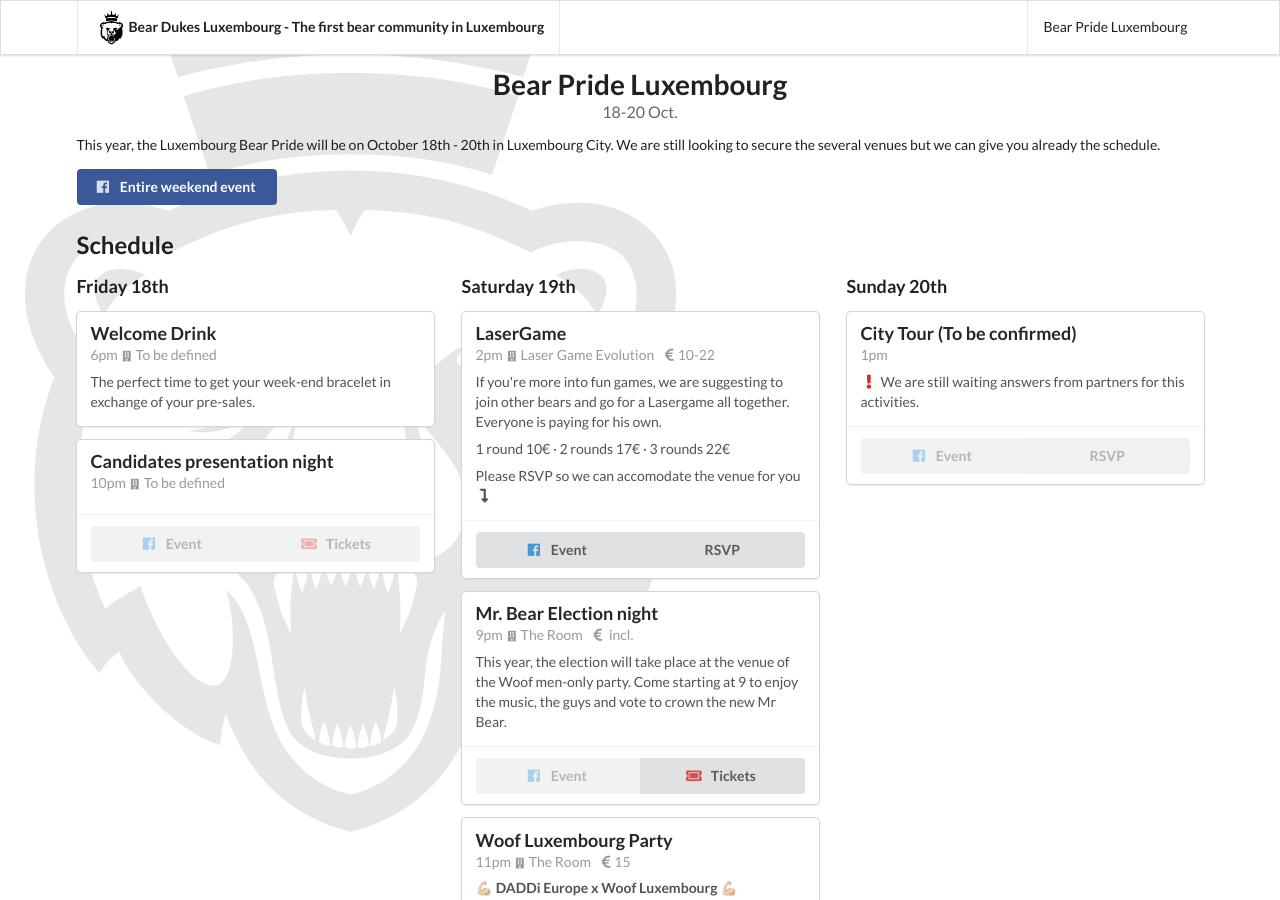
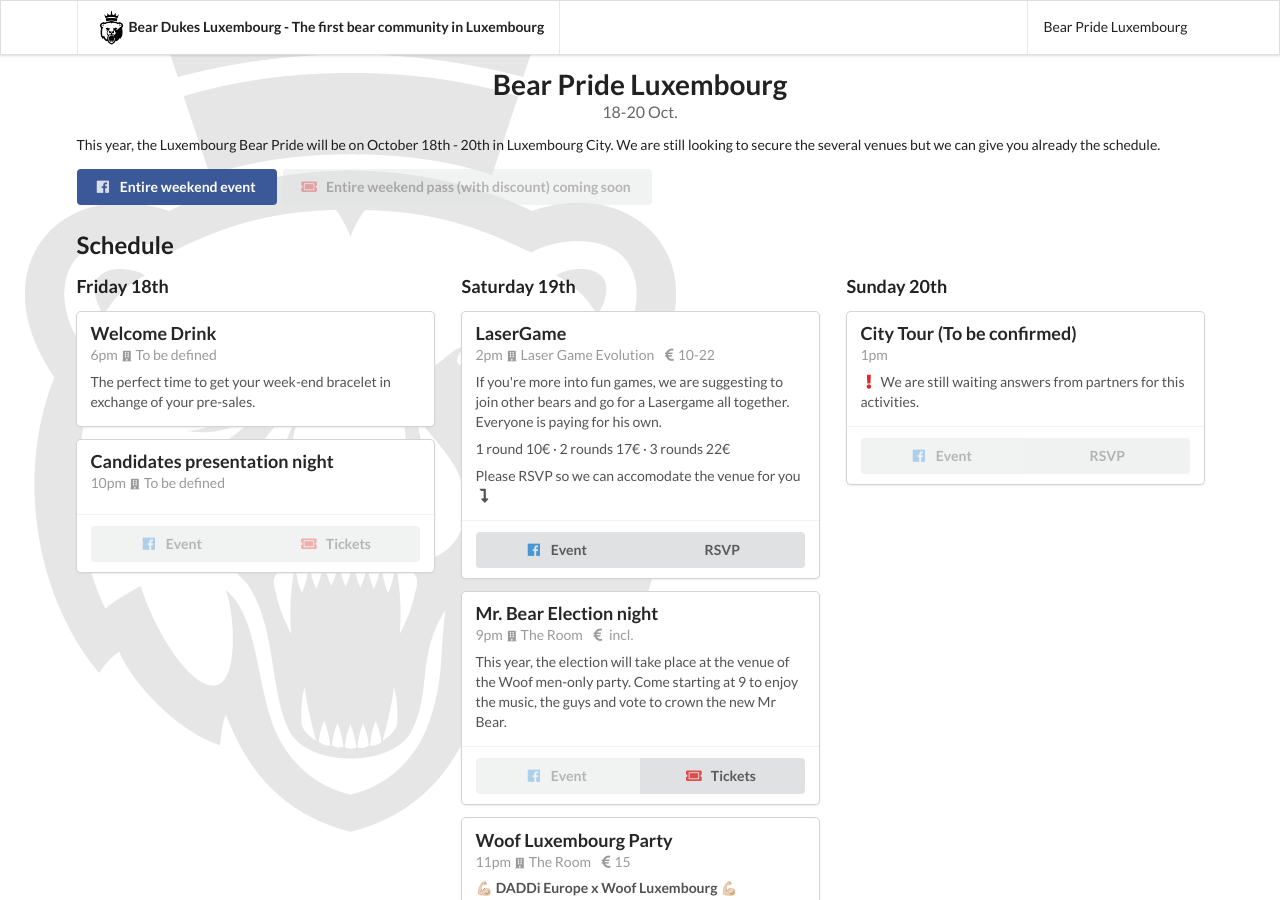
Before and after one commit to bear-dukes-luxembourg-a-s-b-l/bears.lu, a Jekyll site: the page built from BearPride.md, in a window 1280 px wide and 900 px high. Built offline with Jekyll 4.4.1, drawn with Linux system fonts in a browser that asks for light colours; nearby versions of some CDN libraries.

Commit message:
Advert for the weekend pass.

```diff
--- a/BearPride.md
+++ b/BearPride.md
@@ -6,7 +6,7 @@
 
 This year, the Luxembourg Bear Pride will be on October 18th - 20th in Luxembourg City. We are still looking to secure the several venues but we can give you already the schedule.
 
-<a href="https://www.facebook.com/events/357291828163605/" class="ui facebook button"><i class="facebook icon"></i> Entire weekend event</a>
+<a href="https://www.facebook.com/events/357291828163605/" class="ui facebook button"><i class="facebook icon"></i> Entire weekend event</a> <a href="#" class="ui disabled button"><i class="ticket alternate red icon"></i> Entire weekend pass (with discount) coming soon</a>
 
 ## Schedule
 
```
